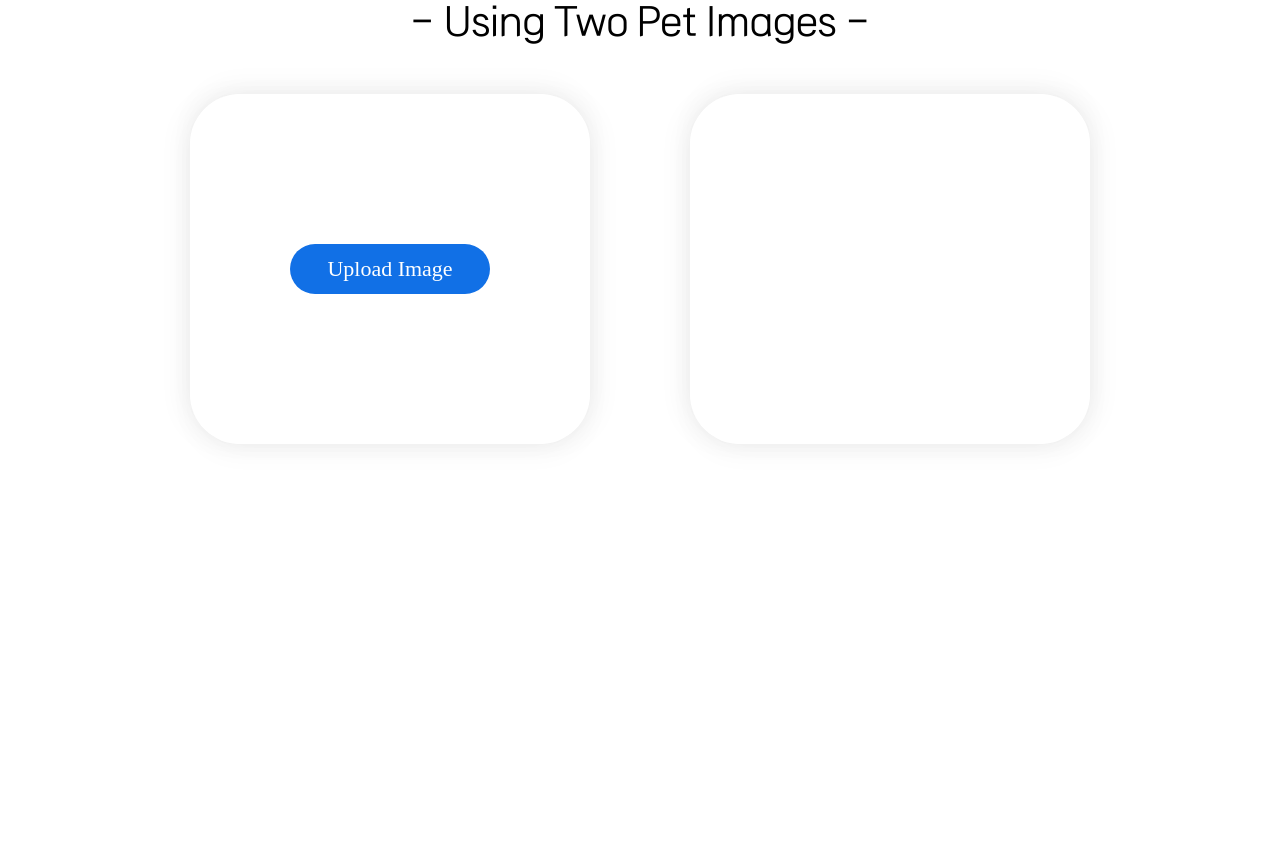
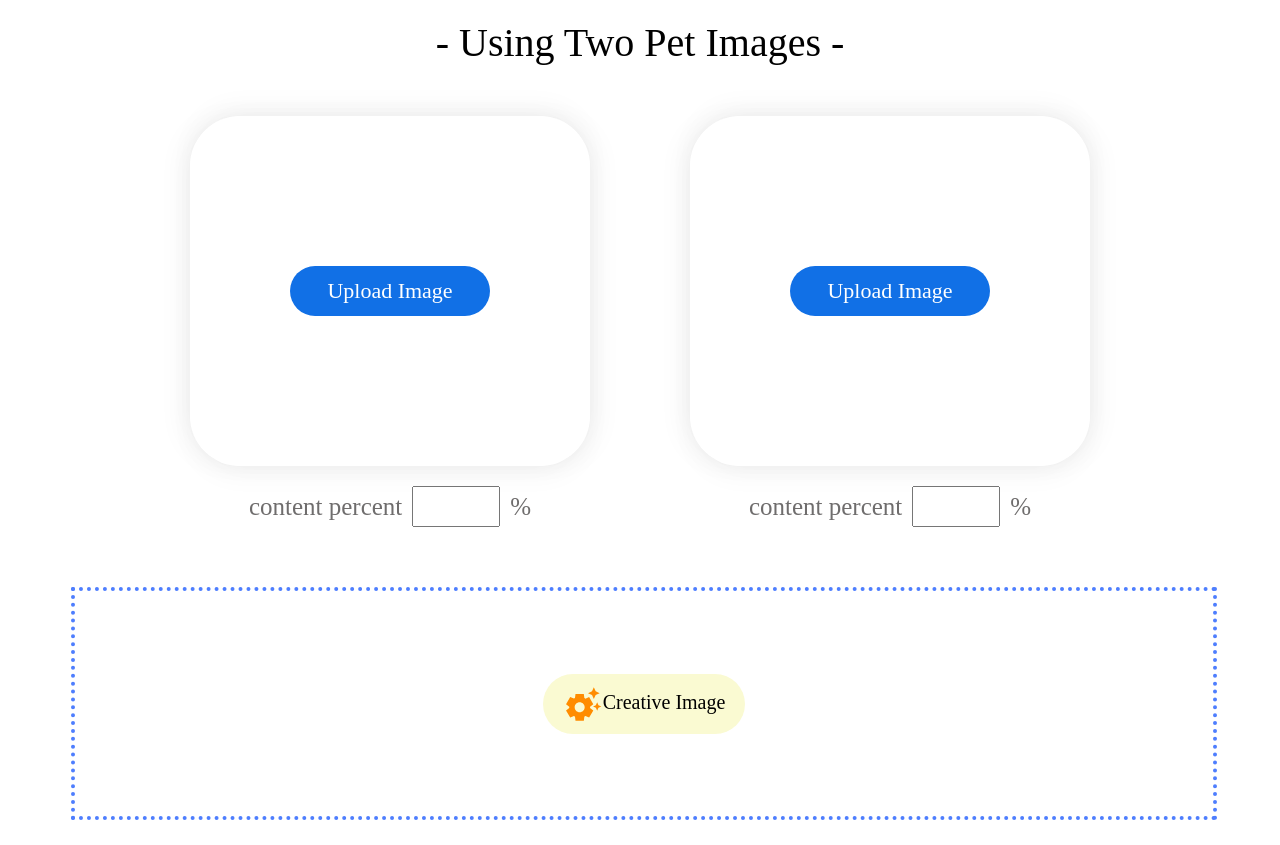
Before and after one commit to seyeon618/ssu-machine-learning-front, a React (Create React App) app: page / in a window 1280 px wide. Shown: the part 267-1112 px from the top of the page. Before the commit the page ends 800 px from the top, so only its background shows below. Built offline with nearby package versions, Linux system fonts and the light colour scheme.

Commit message:
image generate 예외처리, image upload 구현 완료

```diff
--- a/package.json
+++ b/package.json
@@ -17,8 +17,10 @@
     "@types/react-dom": "^18.3.0",
     "axios": "^1.7.2",
     "react": "^18.3.1",
+    "react-alert": "^7.0.3",
     "react-dom": "^18.3.1",
     "react-scripts": "5.0.1",
+    "react-toastify": "^10.0.5",
     "styled-component": "^2.8.0",
     "styled-components": "^6.1.11",
     "typescript": "^4.9.5",
--- a/src/App.tsx
+++ b/src/App.tsx
@@ -1,15 +1,19 @@
 import React from 'react';
+import { AppProvider } from './Context';
 import Header from "./common/Header";
 import Content from "./common/Content";
-import "./App.css";
+import Footer from "./common/Footer";
 
 function App() {
-  return (
-    <div className="App">
-        <Header/>
-        <Content/>
-    </div>
-  );
+    return (
+        <AppProvider>
+            <div className="App">
+                <Header />
+                <Content />
+                <Footer />
+            </div>
+        </AppProvider>
+    );
 }
 
 export default App;
--- /dev/null
+++ b/src/Context.tsx
@@ -0,0 +1,27 @@
+import React, { createContext, useState, ReactNode, Dispatch, SetStateAction } from 'react';
+
+interface AppContextProps {
+    firstFile: File | null;
+    setFirstFile: Dispatch<SetStateAction<File | null>>;
+    secondFile: File | null;
+    setSecondFile: Dispatch<SetStateAction<File | null>>;
+    firstInputValue: string;
+    setFirstInputValue: Dispatch<SetStateAction<string>>;
+    secondInputValue: string;
+    setSecondInputValue: Dispatch<SetStateAction<string>>;
+}
+
+export const AppContext = createContext<AppContextProps | undefined>(undefined);
+
+export const AppProvider = ({ children }: { children: ReactNode }) => {
+    const [firstFile, setFirstFile] = useState<File | null>(null);
+    const [secondFile, setSecondFile] = useState<File | null>(null);
+    const [firstInputValue, setFirstInputValue] = useState<string>('');
+    const [secondInputValue, setSecondInputValue] = useState<string>('');
+
+    return (
+        <AppContext.Provider value={{ firstFile, setFirstFile, secondFile, setSecondFile, firstInputValue, setFirstInputValue, secondInputValue, setSecondInputValue }}>
+            {children}
+        </AppContext.Provider>
+    );
+};
--- a/src/common/Content.tsx
+++ b/src/common/Content.tsx
@@ -1,83 +1,154 @@
-import React, { useRef, useState, useEffect, ChangeEvent, FormEvent } from 'react';
+import React, {useRef, useContext, ChangeEvent, useState} from 'react';
 import axios from 'axios';
-import {Button, MainText, Wrap, SubText, ImageBox, BoxWrap, Form} from "../styles/Content";
+import {
+    Button,
+    Desc,
+    DescWrap,
+    MainText,
+    Wrap,
+    SubText,
+    ImageBox,
+    ContentWrap,
+    BoxWrap,
+    Form,
+    Image,
+    Input,
+} from "../styles/Content";
+import {AppContext} from "../Context";
 
 function Content() {
-    const [file, setFile] = useState<File | null>(null);
-    const [preview, setPreview] = useState<string | null>(null);
-    const fileInputRef = useRef<HTMLInputElement | null>(null);
-    const [isUploaded, setIsUploaded] = useState<boolean>(false);
+    const context = useContext(AppContext);
 
-    useEffect(() => {
-        if (file) {
-            setIsUploaded(false);
+    if (!context) {
+        throw new Error('Content must be used within an AppProvider');
     }
-    }, [file]);
 
-    const handleFileChange = (event: ChangeEvent<HTMLInputElement>) => {
+    const {
+        firstFile, setFirstFile,
+        secondFile, setSecondFile,
+        firstInputValue, setFirstInputValue,
+        secondInputValue, setSecondInputValue,
+    } = context;
+
+    const [firstPreview, setFirstPreview] = useState<string | null>(null);
+    const firstFileInputRef = useRef<HTMLInputElement | null>(null);
+    const [secondPreview, setSecondPreview] = useState<string | null>(null);
+    const secondFileInputRef = useRef<HTMLInputElement | null>(null);
+
+    const handleFirstFileChange = async (event: ChangeEvent<HTMLInputElement>) => {
         const selectedFile = event.target.files?.[0];
         if (selectedFile) {
-            setFile(selectedFile);
+            setFirstFile(selectedFile);
 
             const reader = new FileReader();
             reader.onloadend = () => {
                 if (typeof reader.result === 'string') {
-                    setPreview(reader.result);
+                    setFirstPreview(reader.result);
                 }
             };
             reader.readAsDataURL(selectedFile);
-        }
-    };
-
-    const handleSubmit = async (event: FormEvent<HTMLFormElement>) => {
-        console.log('handle submit');
-        event.preventDefault();
-        if (!file) return;
-        console.log(file);
 
             const formData = new FormData();
-        formData.append('file', file);
+            formData.append('file', selectedFile);
 
             try {
-            const response = await axios.post(`${process.env.REACT_APP_PATH}/upload`, formData, {
+                const response = await axios.post(`${process.env.REACT_APP_PATH}/firstImageUpload`, formData, {
                     headers: {
                         'Content-Type': 'multipart/form-data'
                     }
                 });
                 console.log('File uploaded successfully', response.data);
-            setIsUploaded(true);
-            console.log("upload")
             } catch (error) {
                 console.error('Error uploading file', error);
             }
-    };
-
-    const handleButtonClick = () => {
-        if (fileInputRef.current) {
-            fileInputRef.current.click();
         }
     };
 
+    const handleSecondFileChange = async (event: ChangeEvent<HTMLInputElement>) => {
+        const selectedFile = event.target.files?.[0];
+        if (selectedFile) {
+            setSecondFile(selectedFile);
+
+            const reader = new FileReader();
+            reader.onloadend = () => {
+                if (typeof reader.result === 'string') {
+                    setSecondPreview(reader.result);
+                }
+            };
+            reader.readAsDataURL(selectedFile);
+
+            const formData = new FormData();
+            formData.append('file', selectedFile);
+
+            try {
+                const response = await axios.post(`${process.env.REACT_APP_PATH}/secondImageUpload`, formData, {
+                    headers: {
+                        'Content-Type': 'multipart/form-data'
+                    }
+                });
+                console.log('File uploaded successfully', response.data);
+            } catch (error) {
+                console.error('Error uploading file', error);
+            }
+        }
+    };
+
+    const handleFirstButtonClick = () => {
+        if (firstFileInputRef.current) {
+            firstFileInputRef.current.click();
+        }
+    };
+
+    const handleSecondButtonClick = () => {
+        if (secondFileInputRef.current) {
+            secondFileInputRef.current.click();
+        }
+    };
 
     return (
         <Wrap>
             <MainText>Create A New Crossbreed Pet Image Model</MainText>
             <SubText>- Using Two Pet Images -</SubText>
+            <ContentWrap>
                 <BoxWrap>
                     <ImageBox>
-                    <Form onSubmit={handleSubmit}>
+                        <Form>
                             <input
                                 type="file"
-                            onChange={handleFileChange}
-                            ref={fileInputRef}
+                                onChange={handleFirstFileChange}
+                                ref={firstFileInputRef}
                                 style={{ display: 'none' }}
                             />
-                        {preview && <img src={preview} alt="Preview" style={{ maxWidth: '100%' }} />}
-                        {!isUploaded && <Button onClick={handleButtonClick}>Upload Image</Button>}
+                            {firstPreview && <Image src={firstPreview} alt="Preview" />}
+                            <Button type="button" onClick={handleFirstButtonClick}>Upload Image</Button>
                         </Form>
                     </ImageBox>
-                <ImageBox> </ImageBox>
+                    <DescWrap>
+                        <Desc>content percent</Desc>
+                        <Input value={firstInputValue} onChange={(e) => setFirstInputValue(e.target.value)} />
+                        <Desc>%</Desc>
+                    </DescWrap>
                 </BoxWrap>
+                <BoxWrap>
+                    <ImageBox>
+                        <Form>
+                            <input
+                                type="file"
+                                onChange={handleSecondFileChange}
+                                ref={secondFileInputRef}
+                                style={{ display: 'none' }}
+                            />
+                            {secondPreview && <Image src={secondPreview} alt="Preview" />}
+                            <Button type="button" onClick={handleSecondButtonClick}>Upload Image</Button>
+                        </Form>
+                    </ImageBox>
+                    <DescWrap>
+                        <Desc>content percent</Desc>
+                        <Input value={secondInputValue} onChange={(e) => setSecondInputValue(e.target.value)} />
+                        <Desc>%</Desc>
+                    </DescWrap>
+                </BoxWrap>
+            </ContentWrap>
         </Wrap>
     );
 }
--- /dev/null
+++ b/src/common/Footer.tsx
@@ -0,0 +1,47 @@
+import React, {useContext} from 'react';
+import {FooterWrap, GuideBox, IconWrap} from "../styles/Footer";
+import IconButton from "@mui/material/IconButton";
+import SettingsSuggestIcon from '@mui/icons-material/SettingsSuggest';
+import {AppContext} from "../Context";
+import { ToastContainer, toast, ToastOptions, TypeOptions } from 'react-toastify';
+import 'react-toastify/dist/ReactToastify.css';
+
+const toastOption: ToastOptions = {
+    position: "top-right",
+    autoClose: 5000,
+    type: 'error' as TypeOptions
+};
+
+function Footer() {
+    const context = useContext(AppContext);
+
+    if (!context) {
+        throw new Error('Footer must be used within an AppProvider');
+    }
+    const { firstFile, secondFile, firstInputValue, secondInputValue } = context;
+
+    const generateImage = () => {
+        if(!firstFile) {
+            toast("Please upload the first puppy picture!", toastOption);
+        }
+        if(!firstInputValue || !secondInputValue) {
+            toast("Please enter the percentage of puppies you want to synthesize!", toastOption);
+        }
+    }
+
+    return (
+        <FooterWrap>
+            <ToastContainer />
+            <GuideBox>
+                <IconWrap onClick={generateImage}>
+                    <IconButton size="large" sx={{padding: 0}}>
+                        <SettingsSuggestIcon sx={{ fontSize: 40, color: '#FF8C00', padding: 0 }}/>
+                    </IconButton>
+                    Creative Image
+                </IconWrap>
+            </GuideBox>
+        </FooterWrap>
+    );
+}
+
+export default Footer;
--- a/src/styles/Content.tsx
+++ b/src/styles/Content.tsx
@@ -1,12 +1,13 @@
 import styled from "styled-components";
 
 export const Wrap = styled.div`
-  width: 100%;
+  width: 90%;
   height: 100%;
-  padding-top: 70px;
+  padding-top: 200px;
   display: flex;
   flex-direction: column;
   gap: 20px;
+  margin: 0 auto;
 `;
 
 export const MainText = styled.div`
@@ -25,13 +26,19 @@ export const SubText = styled.div`
   text-align: center;
 `;
 
-export const BoxWrap = styled.div`
+export const ContentWrap = styled.div`
   display: flex;
   flex-direction: row;
   justify-content: center;
   align-items: center;
   gap: 100px;
   margin-top: 30px;
+`;
+
+export const BoxWrap = styled.div`
+  display: flex;
+  flex-direction: column;
+  gap: 20px;
 `;
 
 export const ImageBox = styled.div`
@@ -64,3 +71,32 @@ export const Form = styled.form`
   align-items: center;
   justify-content: center;
 `;
+
+export const Image = styled.img`
+  width: 90%;
+  height: 90%;
+  border-radius: 10px;
+`;
+
+export const DescWrap = styled.div`
+  display: flex;
+  flex-direction: row;
+  gap: 10px;
+  align-items: center;
+  justify-content: center;
+`;
+
+export const Desc = styled.div`
+  font-size: 25px;
+  font-family: Jamsil_light, SansSerif;
+  text-align: center;
+  color: #6F6D6D;
+`;
+
+export const Input = styled.input`
+  width: 80px;
+  height: 35px;
+  font-size: 20px;
+  font-family: Jamsil_light, SansSerif;
+  text-align: center;
+`;
--- /dev/null
+++ b/src/styles/Footer.tsx
@@ -0,0 +1,26 @@
+import styled from "styled-components";
+
+export const FooterWrap = styled.div`
+  width: 90%;
+  height: 250px;
+  margin: 60px auto 0;
+`;
+
+export const GuideBox = styled.div`
+  width: 100%;
+  height: 90%;
+  border: 4px dotted #4E7EFE;
+  display: flex;
+  flex-direction: row;
+  align-items: center;
+  justify-content: center;
+`;
+
+export const IconWrap = styled.div`
+  background-color: lightgoldenrodyellow;
+  color: black;
+  font-size: 20px;
+  border-radius: 70px;
+  padding: 10px 20px;
+  cursor: pointer;
+`;
--- a/src/styles/Header.tsx
+++ b/src/styles/Header.tsx
@@ -7,6 +7,8 @@ export const HeaderWarp = styled.div`
   display: flex;
   flex-direction: row;
   justify-content: space-between;
+  position: fixed;
+  background-color: white;
 `;
 
 export const IconWrap = styled.div`
```
Also changed, not shown: 1 other file (tests, documents, lock files or other folders). Lines whose indentation alone changed are shown as unchanged.
